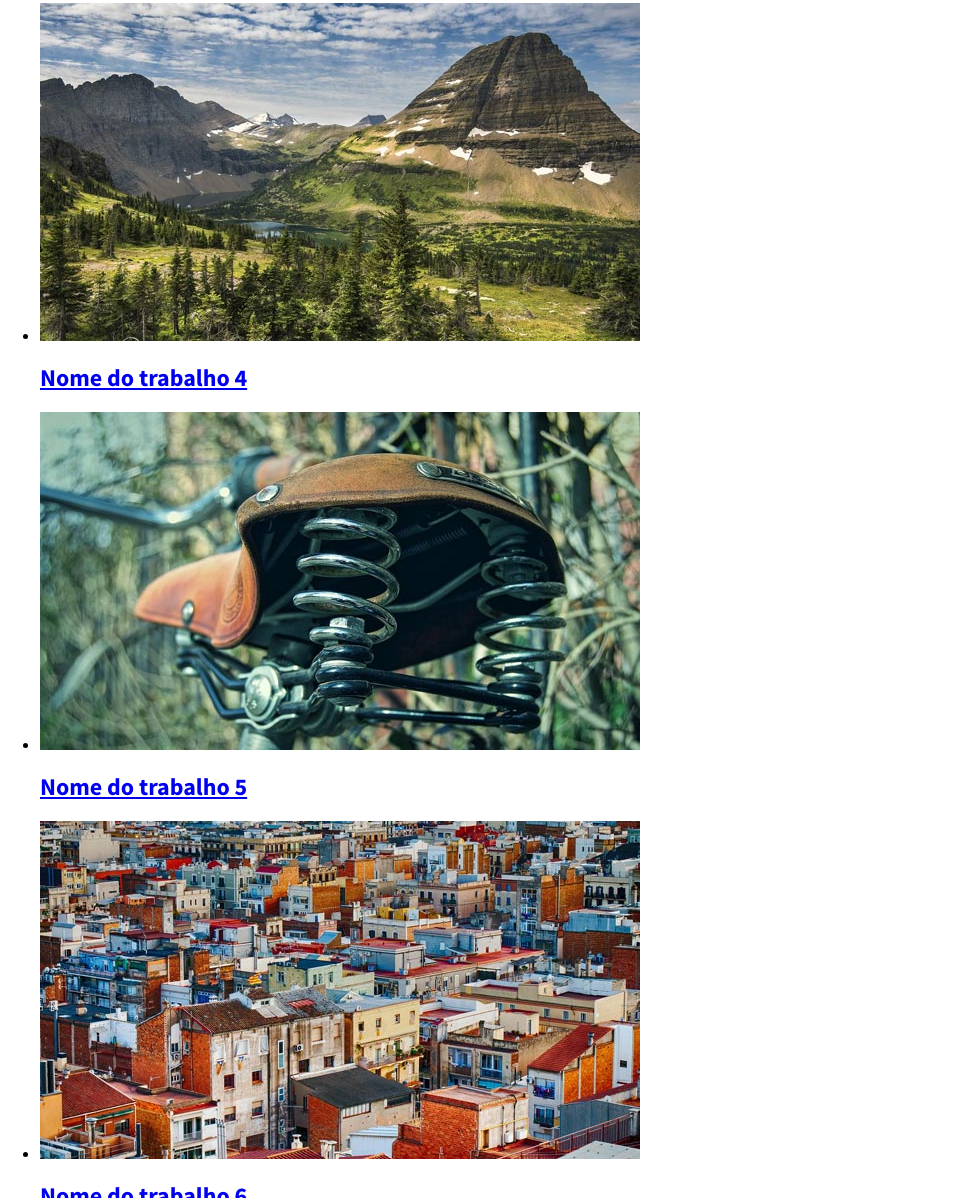
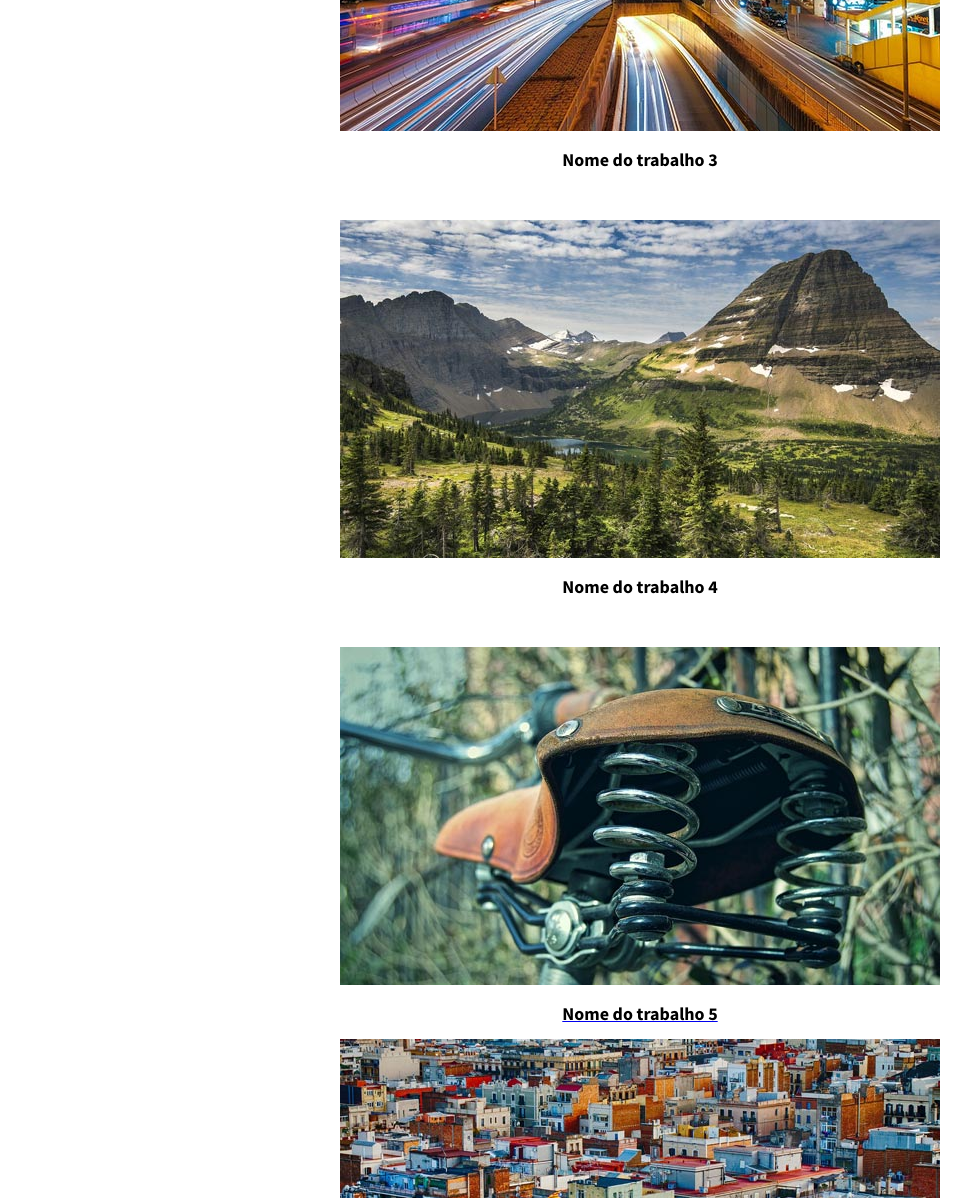
Before and after one commit to paulo9405/html-css-js, a plain HTML site: page w-projeto/portifolio.html in a window 1280 px wide. Shown: the part 1602-2800 px from the top of the page, without its empty margins (0-980 px from the left). Drawn offline with Linux system fonts and the light colour scheme.

Commit message:
estilizando sobre parte 3

```diff
--- /dev/null
+++ b/w-projeto/css/style-portifolio.css
@@ -0,0 +1,21 @@
+.lista-trabalhos{
+    list-style: none;
+    padding: 0;
+}
+
+.lista-trabalhos__item{
+    margin-left: -15px;
+    margin-right: -15px;
+    margin-bottom: 50px;
+}
+
+.lista-trabalhos__item a{
+    text-decoration: none;
+}
+
+
+.lista-trabalhos__titulo{
+    color: black;
+    font-size: 18px;
+
+}
--- a/w-projeto/portifolio.html
+++ b/w-projeto/portifolio.html
@@ -7,6 +7,8 @@
     <title>Design Responsivo</title>
     <link rel="stylesheet" href="css/normalize.css">
     <link rel="stylesheet" href="css/style.css">
+    <link rel="stylesheet" href="css/style-pagina.css">
+    <link rel="stylesheet" href="css/style-portifolio.css">
 </head>
 <body>
     <header class="cabecalho">
@@ -25,51 +27,51 @@
     <main>
 
     </main>
-        <header>
-            <h1>Portifolio</h1>
+        <header class="pagina-cabecalho">
+            <h1 class="pagina-cabecalho__titulo">Portifolio</h1>
         </header>
-        <section>
+        <section class="pagina-conteudo text-center">
             <p>
                 Lorem ipsum dolor sit amet consectetur adipisicing elit. Animi eum numquam inventore vero. <br>
                 Cumque sapiente neque in velit iure voluptates, recusandae veritatis magnam <br>
                 fuga ipsum iusto doloremque, eveniet, deleniti nihil? <br>
             </p>
             <nav>
-                <ul>
-                    <li>
+                <ul class="lista-trabalhos">
+                    <li class="lista-trabalhos__item">
                         <a href="img/portfolio/aircraft-2806035_1280.jpg">
-                            <img src="img/portfolio/miniaturas/aircraft-2806035_min.jpg" alt="Aviao no ar">
-                            <h2>Nome do trabalho 1</h2>
+                            <img class="lista-trabalhos__img" src="img/portfolio/miniaturas/aircraft-2806035_min.jpg" alt="Aviao no ar">
+                            <h2 class="lista-trabalhos__titulo">Nome do trabalho 1</h2>
                         </a>
                     </li>
-                    <li>
+                    <li class="lista-trabalhos__item">
                         <a href="img/portfolio/gear-2291916_1280.jpg">
-                            <img src="img/portfolio/miniaturas/gear-2291916_min.jpg" alt="Catraca de bicicleta">
-                            <h2>Nome do trabalho 2</h2>
+                            <img class="lista-trabalhos__img" src="img/portfolio/miniaturas/gear-2291916_min.jpg" alt="Catraca de bicicleta">
+                            <h2 class="lista-trabalhos__titulo">Nome do trabalho 2</h2>
                         </a>
                     </li>
-                    <li>
+                    <li class="lista-trabalhos__item">
                         <a href="img/portfolio/hong-kong-1990268_1280.jpg">
-                            <img src="img/portfolio/miniaturas/hong-kong-1990268_min.jpg" alt="Centro de hong-kong">
-                            <h2>Nome do trabalho 3</h2>
+                            <img class="lista-trabalhos__img" src="img/portfolio/miniaturas/hong-kong-1990268_min.jpg" alt="Centro de hong-kong">
+                            <h2 class="lista-trabalhos__titulo">Nome do trabalho 3</h2>
                         </a>
                     </li>
+                    <li class="lista-trabalhos__item">
+                        <a href="img/portfolio/landscape-2268775_1280.jpg">
+                            <img class="lista-trabalhos__img" src="img/portfolio/miniaturas/landscape-2268775_min.jpg" alt="Montanha com gelo">
+                            <h2 class="lista-trabalhos__titulo">Nome do trabalho 4</h2>
+                        </a>
+                    </li class="lista-trabalhos__item">
                     <li>
-                        <a href="img/portfolio/landscape-2268775_1280.jpg">
-                            <img src="img/portfolio/miniaturas/landscape-2268775_min.jpg" alt="Montanha com gelo">
-                            <h2>Nome do trabalho 4</h2>
+                        <a href="img/portfolio/saddle-2614038_1280.jpg">
+                            <img class="lista-trabalhos__img" src="img/portfolio/miniaturas/saddle-2614038_min.jpg" alt="Silino de bicicleta">
+                            <h2 class="lista-trabalhos__titulo">Nome do trabalho 5</h2>
                         </a>
                     </li>
-                    <li>
-                        <a href="img/portfolio/saddle-2614038_1280.jpg">
-                            <img src="img/portfolio/miniaturas/saddle-2614038_min.jpg" alt="Silino de bicicleta">
-                            <h2>Nome do trabalho 5</h2>
-                        </a>
-                    </li>
-                    <li>
+                    <li class="lista-trabalhos__item">
                         <a href="img/portfolio/town-2430571_1920.jpg">
-                            <img src="img/portfolio/miniaturas/town-2430571_min.jpg" alt="imagem de casas">
-                            <h2>Nome do trabalho 6</h2>
+                            <img class="lista-trabalhos__img" src="img/portfolio/miniaturas/town-2430571_min.jpg" alt="imagem de casas">
+                            <h2 class="lista-trabalhos__titulo">Nome do trabalho 6</h2>
                         </a>
                     </li>
                 </ul>
```
